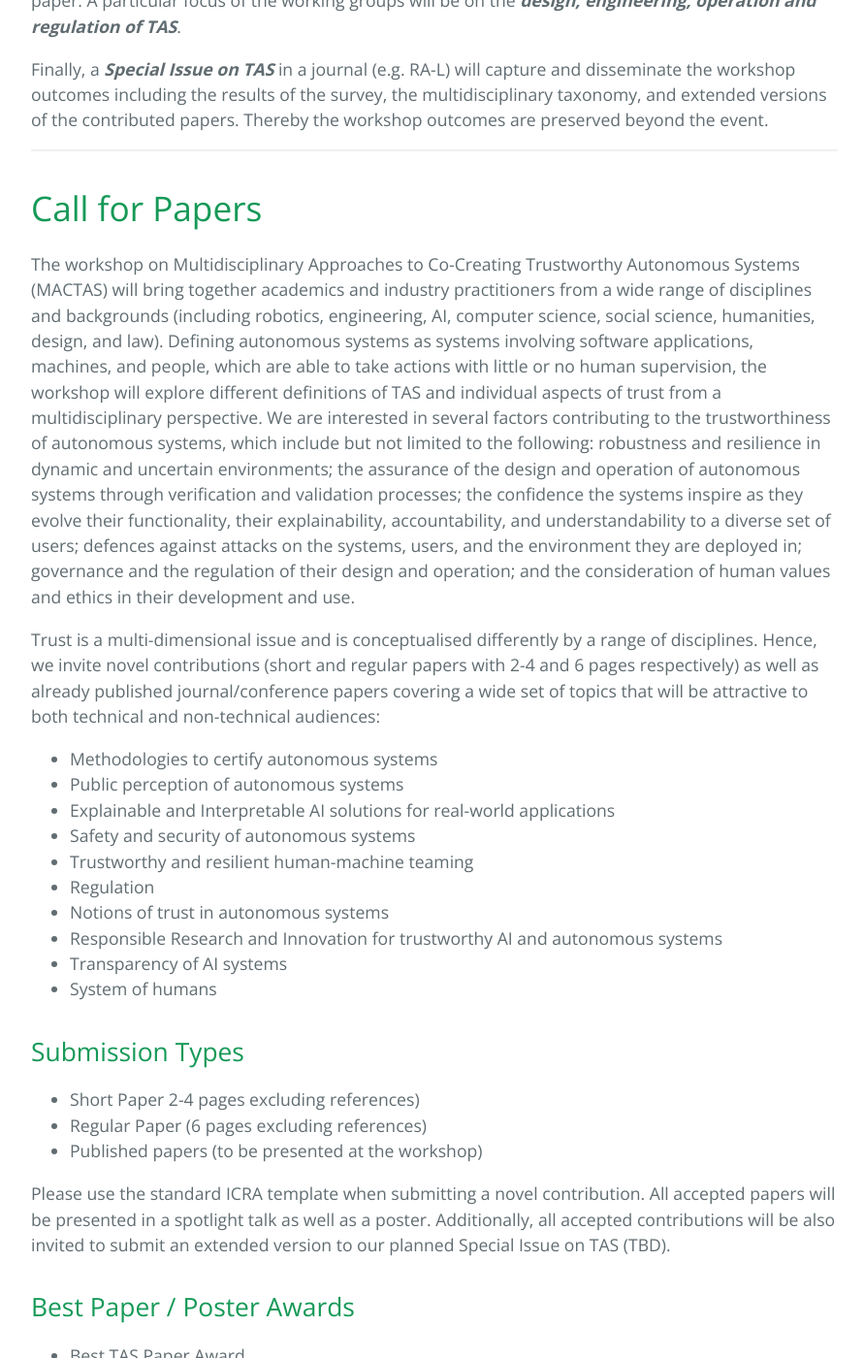
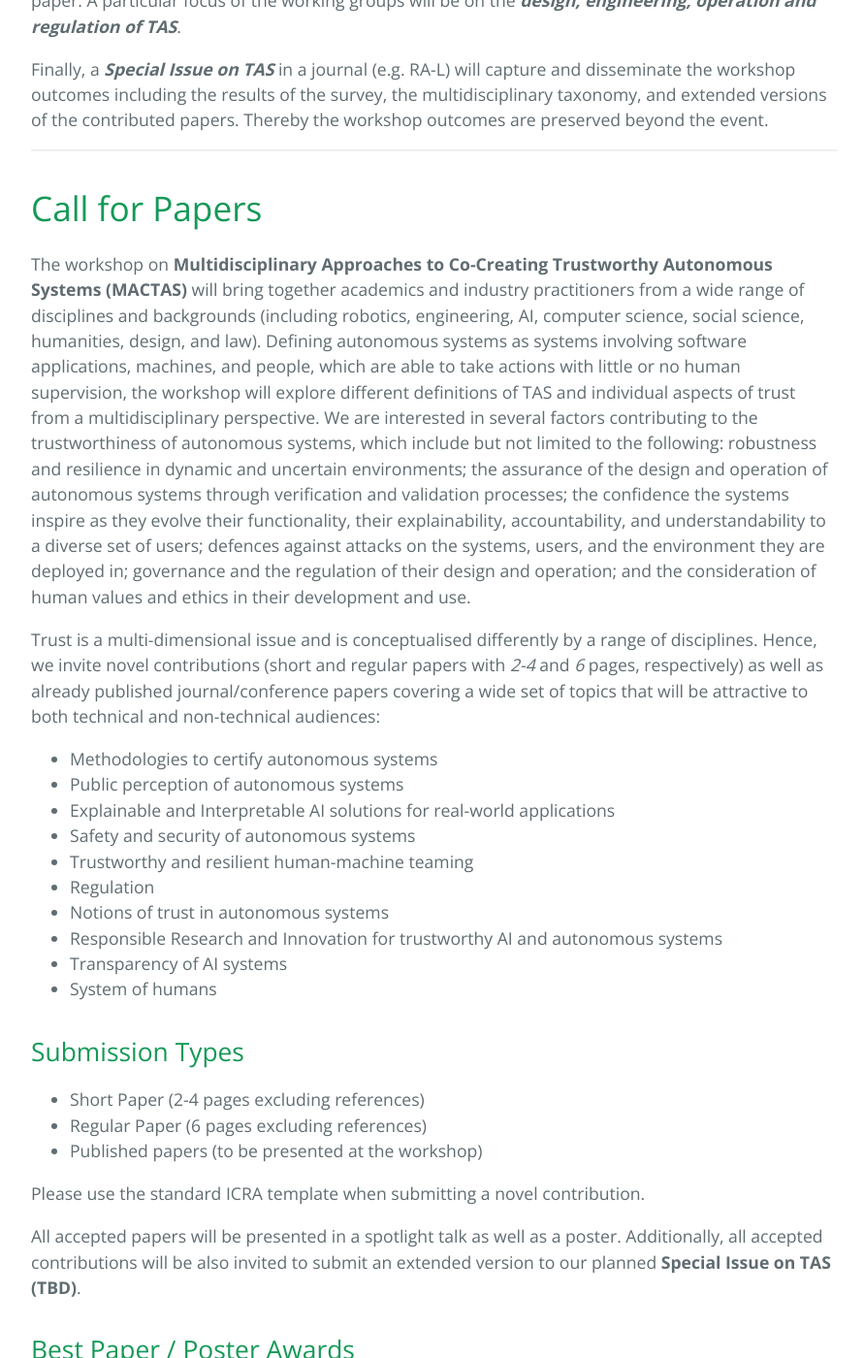
Before and after one commit to mactasworkshop/2022, a Jekyll site: the page built from index.md, in a window 1280 px wide and 1400 px high, scrolled down 1717 px. Shown: the whole window at 97% size, without its empty margins (192-1083 px from the left). Built offline with Jekyll 4.4.1, drawn with Linux system fonts in a browser that asks for light colours.

```diff
--- a/index.md
+++ b/index.md
@@ -32,9 +32,9 @@ Finally, a **_Special Issue on TAS_** in a journal (e.g. RA-L) will capture and
 
 # Call for Papers
 
-The workshop on Multidisciplinary Approaches to Co-Creating Trustworthy Autonomous Systems (MACTAS) will bring together academics and industry practitioners from a wide range of disciplines and backgrounds (including robotics, engineering, AI, computer science, social science, humanities, design, and law). Defining autonomous systems as systems involving software applications, machines, and people, which are able to take actions with little or no human supervision, the workshop will explore different definitions of TAS and individual aspects of trust from a multidisciplinary perspective. We are interested in several factors contributing to the trustworthiness of autonomous systems, which include but not limited to the following: robustness and resilience in dynamic and uncertain environments; the assurance of the design and operation of autonomous systems through verification and validation processes; the confidence the systems inspire as they evolve their functionality, their explainability, accountability, and understandability to a diverse set of users; defences against attacks on the systems, users, and the environment they are deployed in; governance and the regulation of their design and operation; and the consideration of human values and ethics in their development and use.
+The workshop on **Multidisciplinary Approaches to Co-Creating Trustworthy Autonomous Systems (MACTAS)** will bring together academics and industry practitioners from a wide range of disciplines and backgrounds (including robotics, engineering, AI, computer science, social science, humanities, design, and law). Defining autonomous systems as systems involving software applications, machines, and people, which are able to take actions with little or no human supervision, the workshop will explore different definitions of TAS and individual aspects of trust from a multidisciplinary perspective. We are interested in several factors contributing to the trustworthiness of autonomous systems, which include but not limited to the following: robustness and resilience in dynamic and uncertain environments; the assurance of the design and operation of autonomous systems through verification and validation processes; the confidence the systems inspire as they evolve their functionality, their explainability, accountability, and understandability to a diverse set of users; defences against attacks on the systems, users, and the environment they are deployed in; governance and the regulation of their design and operation; and the consideration of human values and ethics in their development and use.
 
-Trust is a multi-dimensional issue and is conceptualised differently by a range of disciplines. Hence, we invite novel contributions (short and regular papers with 2-4 and 6 pages respectively) as well as already published journal/conference papers covering a wide set of topics that will be attractive to both technical and non-technical audiences:
+Trust is a multi-dimensional issue and is conceptualised differently by a range of disciplines. Hence, we invite novel contributions (short and regular papers with *2-4* and *6* pages, respectively) as well as already published journal/conference papers covering a wide set of topics that will be attractive to both technical and non-technical audiences:
 
  - Methodologies to certify autonomous systems
  - Public perception of autonomous systems
@@ -49,12 +49,13 @@ Trust is a multi-dimensional issue and is conceptualised differently by a range
 
 ## Submission Types
 
- - Short Paper 2-4 pages excluding references)
+ - Short Paper (2-4 pages excluding references)
  - Regular Paper (6 pages excluding references)
  - Published papers (to be presented at the workshop)
 
 Please use the standard ICRA template when submitting a novel contribution.
-All accepted papers will be presented in a spotlight talk as well as a poster. Additionally, all accepted contributions will be also invited to submit an extended version to our planned Special Issue on TAS (TBD).
+
+All accepted papers will be presented in a spotlight talk as well as a poster. Additionally, all accepted contributions will be also invited to submit an extended version to our planned **Special Issue on TAS (TBD)**.
 
 ## Best Paper / Poster Awards
 
```
